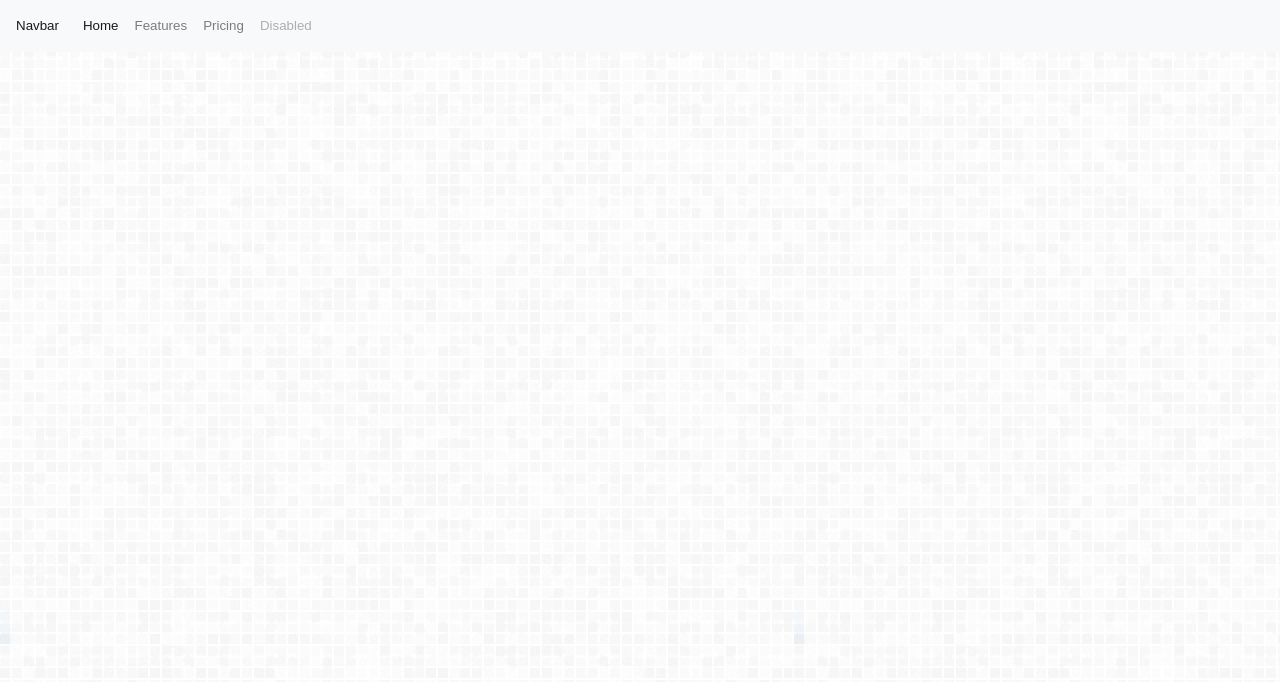
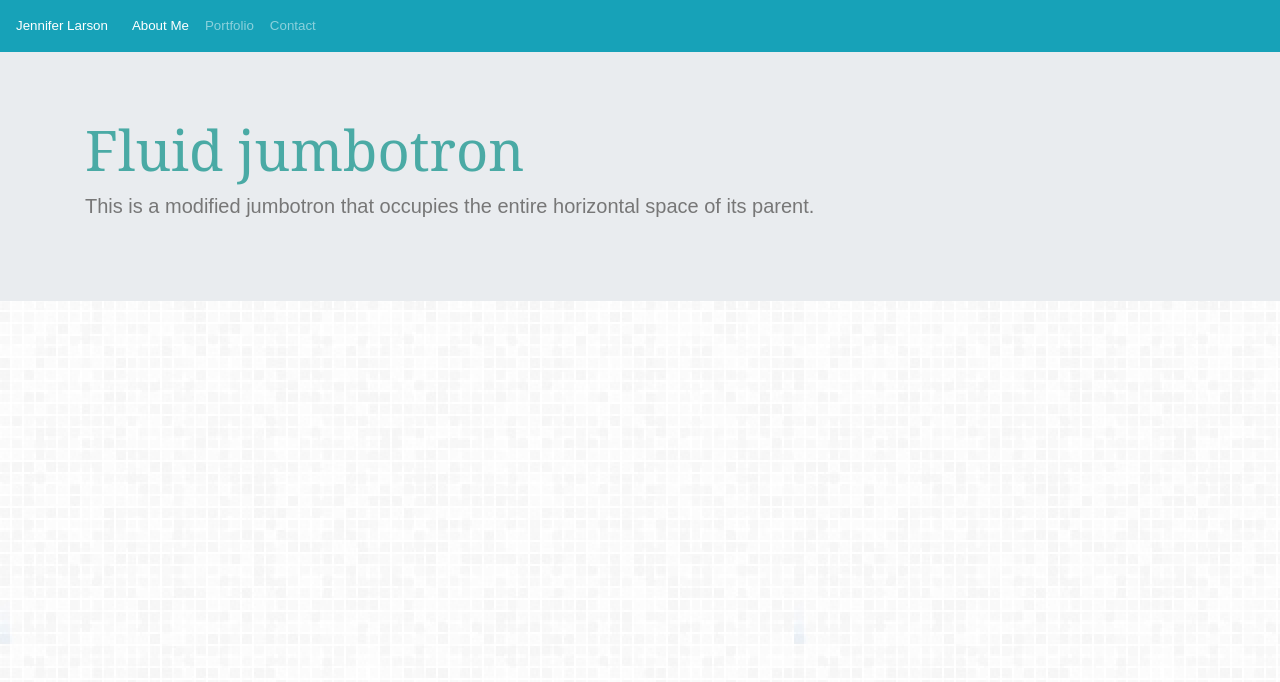
Before and after one commit to DesignerJennifer/Jennifer_Portfoli_Bootstrap.github.io, a plain HTML site: page index.html in a window 1280 px wide. Drawn offline with nearby package versions, Linux system fonts and the light colour scheme.

Commit message:
added Jumbotron

```diff
--- a/index.html
+++ b/index.html
@@ -6,25 +6,32 @@
     <title>Jennifer Larson</title>
     <link rel="stylesheet" type="text/css" href="assets/css/stylesheet.css" media="screen" />
     <link rel="stylesheet" href="https://stackpath.bootstrapcdn.com/bootstrap/4.4.1/css/bootstrap.min.css" integrity="sha384-Vkoo8x4CGsO3+Hhxv8T/Q5PaXtkKtu6ug5TOeNV6gBiFeWPGFN9MuhOf23Q9Ifjh" crossorigin="anonymous">
-    <link rel="browserreset" type="text/css" href="css/browserreset.css" media="screen" />
+    <!---<link rel="browserreset" type="text/css" href="css/browserreset.css" media="screen" />--->
 </head>
 
 <body>
-        <nav class="navbar navbar-expand-lg navbar-light bg-light">
-                <a class="navbar-brand" href="#">Navbar</a>
+
+  <nav class="navbar navbar-expand-lg navbar-dark bg-info">
+    <a class="navbar-brand" href="#">Jennifer Larson</a>
       <button class="navbar-toggler" type="button" data-toggle="collapse" data-target="#navbarNavAltMarkup" aria-controls="navbarNavAltMarkup" aria-expanded="false" aria-label="Toggle navigation">
         <span class="navbar-toggler-icon"></span>
       </button>
+
       <div class="collapse navbar-collapse" id="navbarNavAltMarkup">
         <div class="navbar-nav">
-                    <a class="nav-item nav-link active" href="#">Home <span class="sr-only">(current)</span></a>
-                    <a class="nav-item nav-link" href="#">Features</a>
-                    <a class="nav-item nav-link" href="#">Pricing</a>
-                    <a class="nav-item nav-link disabled" href="#" tabindex="-1" aria-disabled="true">Disabled</a>
+          <a class="nav-item nav-link active" href="#">About Me<span class="sr-only">(current)</span></a>
+          <a class="nav-item nav-link" href="#">Portfolio</a>
+          <a class="nav-item nav-link" href="#">Contact</a>
         </div>
       </div>
     </nav>
 
+    <div class="jumbotron jumbotron-fluid">
+        <div class="container">
+          <h1 class="display-4">Fluid jumbotron</h1>
+          <p class="lead">This is a modified jumbotron that occupies the entire horizontal space of its parent.</p>
+        </div>
+      </div>
 
 </body>
 
```
Lines whose indentation alone changed are shown as unchanged.
